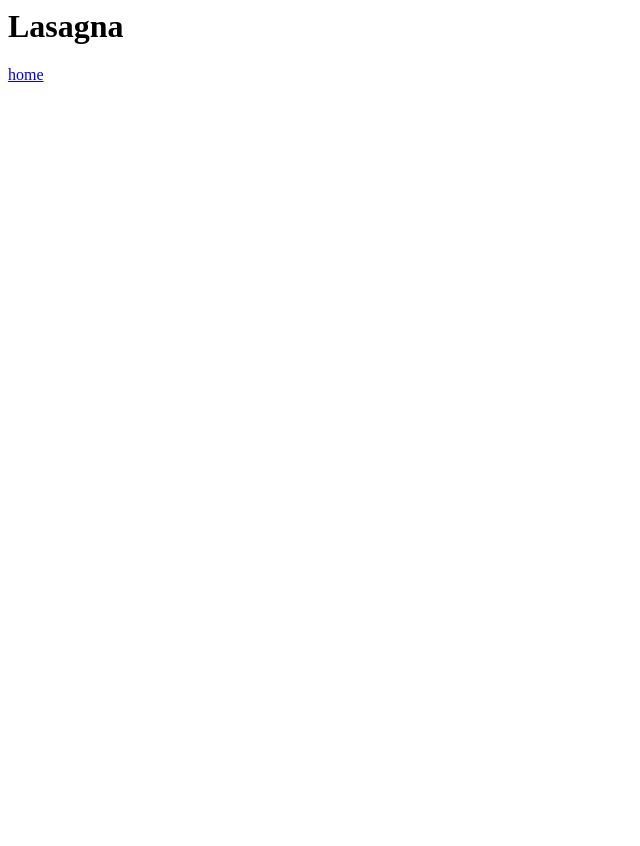
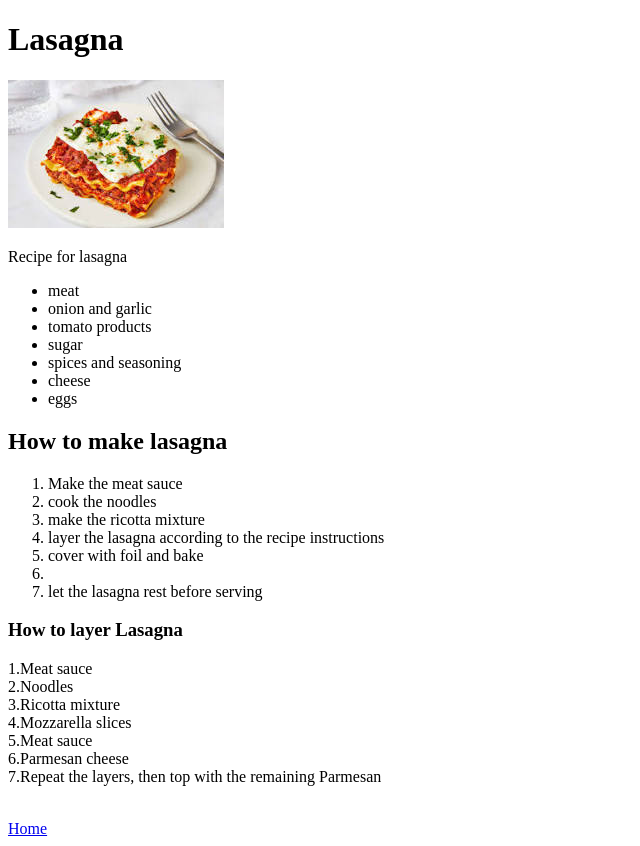
Before and after one commit to noname1318/odin-recipes, a plain HTML site: page Recipes/Lasagna.html in a window 1280 px wide. Shown: the whole page, without its empty margins (0-640 px from the left). Before the commit the page ends 800 px from the top, so only its background shows below. Drawn offline with Linux system fonts and the light colour scheme.

Commit message:
Added stuff

```diff
--- a/Recipes/Lasagna.html
+++ b/Recipes/Lasagna.html
@@ -1,11 +1,47 @@
-<!DOCTYPE <html>
+<!DOCTYPE html>
     <html lang="eng">
         <head>
-            <meta charset="UTf-8">
+            <meta charset="UTF-8">
             <title>Odin-Recipes</title>
         </head>
         <body>
             <h1>Lasagna</h1>
-            <a href="../index.html">home</a>
+            <img src="./images/lasagna.jpg">
+            <p> Recipe for lasagna</p>
+            <ul>
+                <li> meat</li>
+                <li>onion and garlic</li>
+                <li>tomato products</li>
+                <li>sugar</li>
+                <li> spices and seasoning</li>
+                <li>cheese</li>
+                <li>eggs</li>
+            </ul>
+
+            <h2> How to make lasagna</h2>
+            <ol>
+            <li> Make the meat sauce</li>
+            <li>cook the noodles</li>
+            <li> make the ricotta mixture</li>
+            <li>layer the lasagna according to the recipe instructions</li>
+            <li>cover with foil and bake<li>
+            <li>let the lasagna rest before serving</li>
+            </ol>
+             <h3>How to layer Lasagna</h3>
+             <p>
+
+                1.Meat sauce<br>
+                2.Noodles<br>
+                3.Ricotta mixture<br>
+                4.Mozzarella slices<br>
+                5.Meat sauce<br>
+                6.Parmesan cheese<br>
+                7.Repeat the layers, then top with the remaining Parmesan<br></p>
+
+
+            <br>
+            <a href="../index.html">Home</a>
+
+
         </body>
 </html>
```
Also changed, not shown: Recipes/Pizza.html (added, +17 -0 lines), index.html (+4 -1 lines), Recipes/images/lasagna.jpg (added), Recipes/images/pizza.jpg (added).
